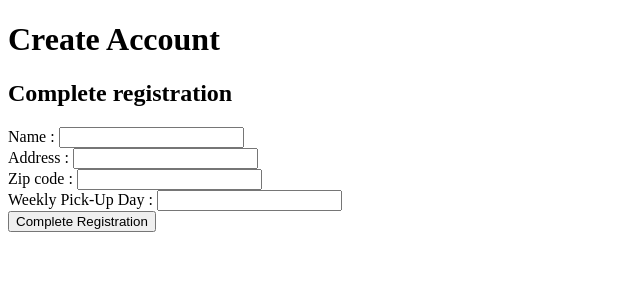
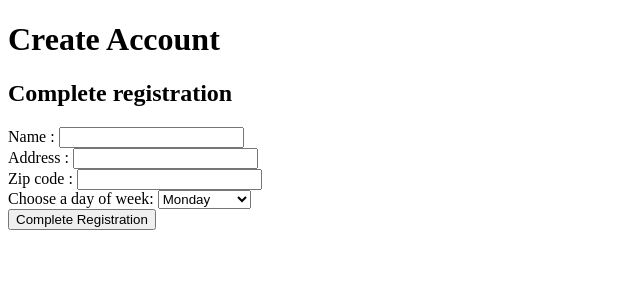
Before and after one commit to dtulpa16/Django_Trash_Collector, a Django app: template trash_collector/customers/templates/customers/create.html in a window 1280 px wide. Shown: the top 300 px of the page, without its empty margins (0-640 px from the left). Run offline with Django 3.2, Linux system fonts and the light colour scheme; the template is opened without the code that fills it, so the values that code supplies are empty.

Commit message:
reworked code

```diff
--- a/trash_collector/customers/templates/customers/create.html
+++ b/trash_collector/customers/templates/customers/create.html
@@ -12,7 +12,14 @@
       Name : <input type = 'text' name ='name' id="name"><br />
       Address : <input type = 'text' name ='address' id="address"><br />
       Zip code : <input type = 'number' name ='zip_code' id="zip_code"><br />
-      Weekly Pick-Up Day : <input type = 'text' name ='weekly_pickup' id="weekly_pickup"><br />
+      <label for="weekly_pickup">Choose a day of week:</label>
+      <select name="weekly_pickup" id="weekly_pickup">
+        <option value="Monday">Monday</option>
+        <option value="Tuesday">Tuesday</option>
+        <option value="Wednesday">Wednesday</option>
+        <option value="Thurday">Thurday</option>
+        <option value="Friday">Friday</option>
+      </select><br>
     <button type="submit">Complete Registration</button>
   </form>
 {% endblock %}
--- a/trash_collector/customers/views.py
+++ b/trash_collector/customers/views.py
@@ -32,7 +32,7 @@ def create(request):
             address = request.POST.get('address')
             zip_code = request.POST.get('zip_code')
             weekly_pickup = request.POST.get('weekly_pickup')
-            new_user = Customer(name= name, zip_code = zip_code, address = address, weekly_pickup = weekly_pickup, user = request.user)
+            new_user = Customer(name= name, zip_code = zip_code, address = address, weekly_pickup = weekly_pickup, user = request.user, suspend_start = '2000-01-01', suspend_end = '2000-01-02')
             new_user.save()
             return render(request, 'customers/index.html')
         else:
@@ -71,12 +71,10 @@ def suspend_pickup (request):
         user = request.user
         logged_in_customer = Customer.objects.get (user=user)
         if request.method =='POST':
-            logged_in_customer.suspend_start =request.POST.get('suspend_start')
+            logged_in_customer.suspend_start = request.POST.get('suspend_start')
             logged_in_customer.suspend_end = request.POST.get('suspend_end')
             logged_in_customer.save()
-
             return render(request, 'customers/index.html')
-
         else:
             context = {
                 'logged_in_customer' : logged_in_customer
--- a/trash_collector/employees/templates/employees/todays_pickups.html
+++ b/trash_collector/employees/templates/employees/todays_pickups.html
@@ -1,11 +1,11 @@
 {% extends 'base.html' %}
 
-{% block title %}{% block header %} Employee Home {% endblock %}{% endblock %}
+{% block title %}{% block header %} Todays Pickups {% endblock %}{% endblock %}
 
 {% block content %}
 <form action = "{% url 'employees:todays_pickups'%}">
 {% for customer in customer %}
-        <li><h2>{{customer.name}} - {{customer.address}}</li></h2>
+        <li><h2>Name: {{customer.name}}<br> Address: {{customer.address}}</li></h2>
 {% endfor %}
 </form>
 {% endblock %}
--- a/trash_collector/employees/views.py
+++ b/trash_collector/employees/views.py
@@ -25,8 +25,10 @@ def index(request):
         return HttpResponseRedirect(reverse('employees:create'))
     # return render(request, 'employees/index.html')
     print(user)
-    return render(request, 'customers/index.html')
+    return render(request, 'employees/index.html')
+
     #TODO finish todays pickup and find out why is redirecting to empty employee home page. also, figure out why emplyees are being directed to the customer page
+
 def todays_pickups(request):
     user = request.user
     logged_in_employee = Employee.objects.get(user=user)
@@ -36,7 +38,7 @@ def todays_pickups(request):
     customers = Customer.objects.filter(zip_code=logged_in_employee.zip_code)
     customer = []
     for pick_ups in customers:
-        if (pick_ups.one_time_pickup == today or pick_ups.weekly_pickup == string_weekday) and logged_in_employee.zip_code == pick_ups.zip_code:
+        if (pick_ups.one_time_pickup == today or pick_ups.weekly_pickup == string_weekday) and logged_in_employee.zip_code == pick_ups.zip_code and pick_ups.suspend_start > today and  today >= pick_ups.suspend_end :
             customer.append(pick_ups)
     context = {
         'customer' : customer
--- a/trash_collector/templates/base.html
+++ b/trash_collector/templates/base.html
@@ -23,9 +23,9 @@
       <div id="navbar">
         <nav>
           <a href="{%url 'employees:index'%}">Home</a>
-        <a href="{ %url ''%}"> Update Pickup </a>
+          <!-- <a href="{ %url ''%}"> Update Pickup </a>
           <a href="{ %url ''%}"> Schedule One Time Pickup</a>
-        <a href="{ %url ''%}"> Suspend Services</a>
+          <a href="{ %url ''%}"> Suspend Services</a>  -->
         </nav>
       </div>
     {% endif %}
```
Also changed, not shown: trash_collector/customers/templates/customers/suspend_pickup.html (+4 -13 lines). Lines whose indentation alone changed are shown as unchanged.
